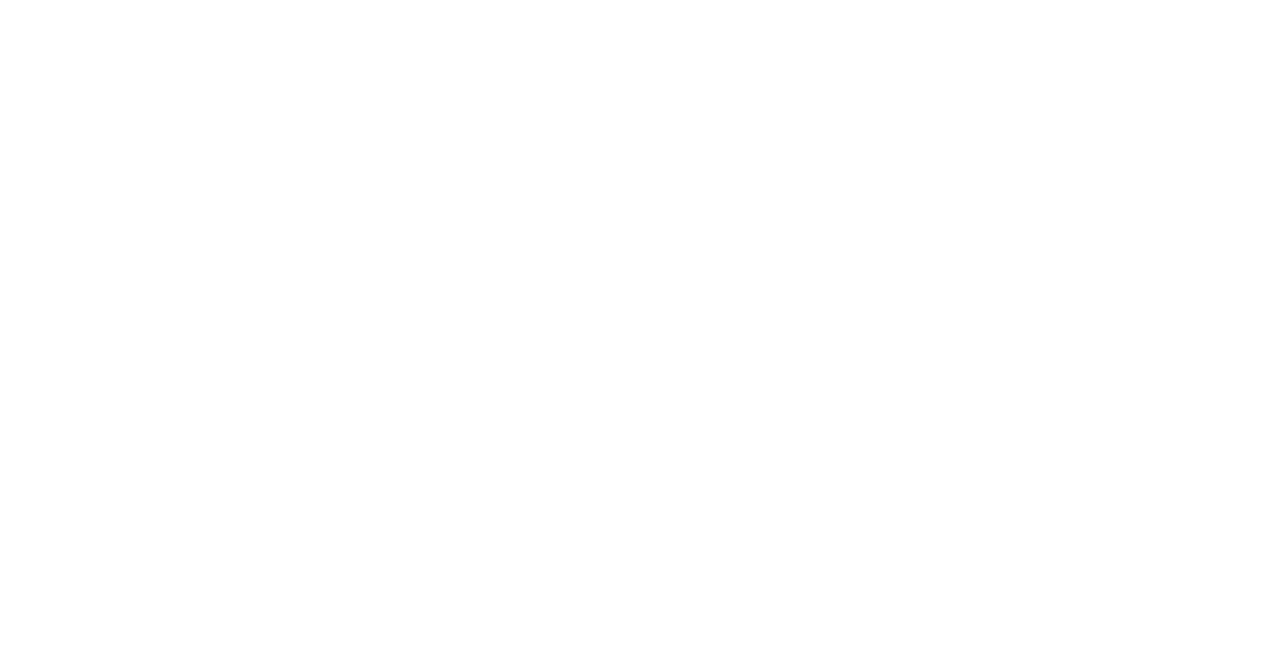
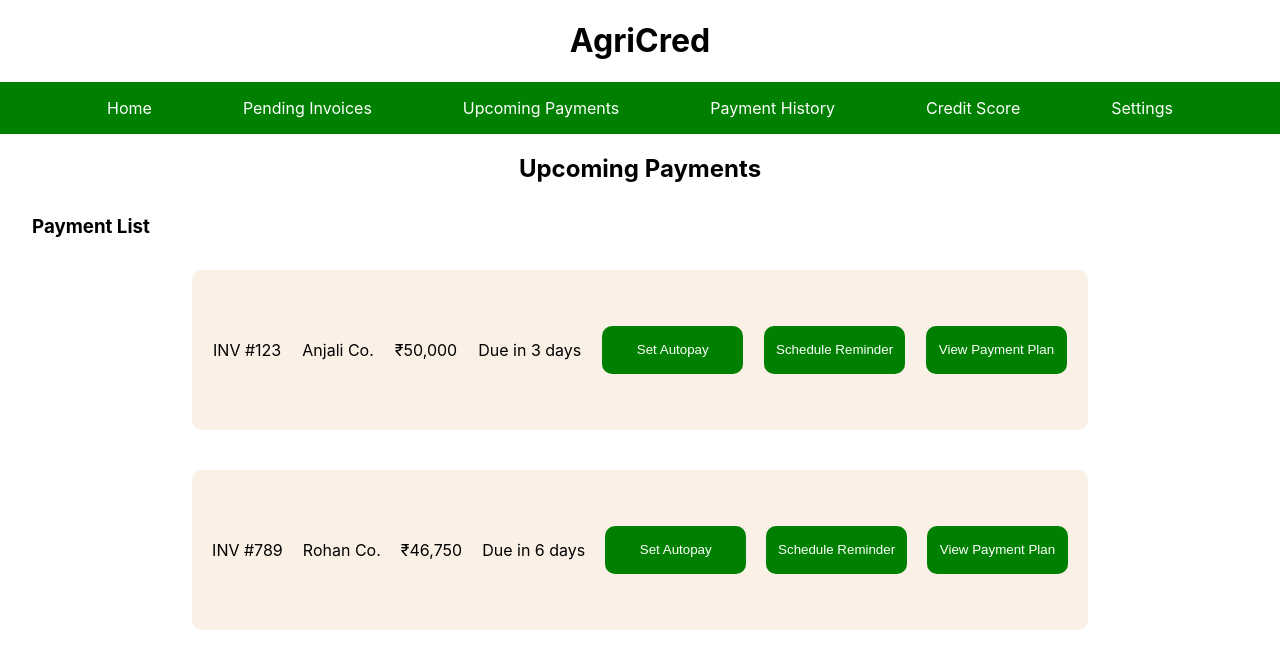
Before and after one commit to IshaMulchandani/business-dashboard-react, a React (Create React App) app: page /payments in a window 1280 px wide. Before the commit this address had no page. Shown: the top 668 px of the page. Built offline with nearby package versions, Linux system fonts and the light colour scheme.

Commit message:
Fourth Commit

```diff
--- a/src/App.js
+++ b/src/App.js
@@ -6,6 +6,8 @@
 import Dashboard from './Dashboard/Dashboard';
 import PendingInvoices from './Dashboard/PendingInvoices';
 import PaymentGateway from './Dashboard/PaymentGateway';
+import Payments from './Dashboard/Payments';
+import PaymentHistory from './Dashboard/PaymentHistory'
 
 function App() {
   return(
@@ -17,6 +19,8 @@
         <Route path='/dashboard' element={<Dashboard/>} />
         <Route path='/pending-invoices' element={<PendingInvoices/>}/>
         <Route path='/payment-gateway' element={<PaymentGateway/>} />
+        <Route path='/payments' element={<Payments/>} ></Route>
+        <Route path='/payment-history' element={<PaymentHistory/>} />
       </Routes>
     </Router>
   )
--- a/src/Dashboard/Dashboard.js
+++ b/src/Dashboard/Dashboard.js
@@ -8,9 +8,10 @@
             <h1 className="mainH2">AgriCred</h1>
             <div className="navBar">
                 <ul>
-                    <li>Home</li>
+                    <Link to={'/dashboard'}><li>Home</li></Link>
                     <Link to={'/pending-invoices'}><li>Pending Invoices</li></Link>
-                    <li>Payments</li>
+                    <Link to={'/payments'}><li>Upcoming Payments</li></Link>
+                    <Link to={'/payment-history'} ><li>Payment History</li></Link>
                     <li>Credit Score</li>
                     <li>Settings</li>
                 </ul>
@@ -33,7 +34,7 @@
                             <p>&#8377;12,00,000</p>
                         </div>
                         <div className="actionSec2">
-                            <button>See Details</button>
+                            <Link to={'/payments'} ><button>See Details</button></Link>
                         </div>
                     </div>
                     <div className="action" id="action3">
--- /dev/null
+++ b/src/Dashboard/PaymentHistory.js
@@ -0,0 +1,21 @@
+import { React } from 'react'
+import './PaymentHistory.css'
+import { Link } from 'react-router-dom'
+
+export default function PaymentHistory(){
+    return(
+        <div className="payHistCont">
+            <h1 className="mainH2">AgriCred</h1>
+            <div className="navBar">
+                <ul>
+                    <Link to={'/dashboard'}><li>Home</li></Link>
+                    <Link to={'/pending-invoices'}><li>Pending Invoices</li></Link>
+                    <Link to={'/payments'}><li>Upcoming Payments</li></Link>
+                    <Link to={'/payment-history'} ><li>Payment History</li></Link>
+                    <li>Credit Score</li>
+                    <li>Settings</li>
+                </ul>
+            </div>
+        </div>
+    )
+}
--- /dev/null
+++ b/src/Dashboard/Payments.css
@@ -0,0 +1,31 @@
+.payment{
+    display: flex;
+    align-items: center;
+    justify-content: space-evenly;
+    height: 20vh;
+    background-color: linen;
+    border-radius: 10px;
+    width: 70%;
+}
+
+.basic-margin{
+    margin: 2rem;
+}
+.upcomPayments{
+    display: flex;
+    align-items: center;
+    justify-content: center;
+    flex-direction: column;
+}
+.payment button{
+    color: white;
+    background-color: green;
+    height: 6vh;
+    width: 11vw;
+    border: none;
+    border-radius: 10px;
+}
+
+.payment button:hover{
+    box-shadow: 0px 4px 6px rgba(0,0,0,0.3);
+}
--- /dev/null
+++ b/src/Dashboard/Payments.js
@@ -0,0 +1,45 @@
+import { React } from 'react'
+import './Payments.css'
+import { Link } from 'react-router-dom'
+
+export default function Payments(){
+    return(
+        <div className="paymentsCont">
+            <h1 className="mainH2">AgriCred</h1>
+            <div className="navBar">
+                <ul>
+                    <Link to={'/dashboard'}><li>Home</li></Link>
+                    <Link to={'/pending-invoices'}><li>Pending Invoices</li></Link>
+                    <Link to={'/payments'}><li>Upcoming Payments</li></Link>
+                    <Link to={'/payment-history'} ><li>Payment History</li></Link>
+                    <li>Credit Score</li>
+                    <li>Settings</li>
+                </ul>
+            </div>
+            <div className="summary">
+                <h2 className="mainH2">Upcoming Payments</h2>
+                <h3 className='basic-margin'>Payment List</h3>
+                <div className="upcomPayments">
+                    <div className="payment" id="payment1">
+                        <p>INV #123</p>
+                        <p>Anjali Co.</p>
+                        <p>&#8377;50,000</p>
+                        <p>Due in 3 days</p>
+                        <button>Set Autopay</button>
+                        <button>Schedule Reminder</button>
+                        <button>View Payment Plan</button>
+                    </div><br /><br />
+                    <div className="payment" id="payment2">
+                        <p>INV #789</p>
+                        <p>Rohan Co.</p>
+                        <p>&#8377;46,750</p>
+                        <p>Due in 6 days</p>
+                        <button>Set Autopay</button>
+                        <button>Schedule Reminder</button>
+                        <button>View Payment Plan</button>
+                    </div>
+                </div>
+            </div>
+        </div>
+    )
+}
--- a/src/Dashboard/PendingInvoices.js
+++ b/src/Dashboard/PendingInvoices.js
@@ -10,7 +10,8 @@
                 <ul>
                     <Link to={'/dashboard'}><li>Home</li></Link>
                     <Link to={'/pending-invoices'}><li>Pending Invoices</li></Link>
-                    <li>Payments</li>
+                    <Link to={'/payments'}><li>Upcoming Payments</li></Link>
+                    <Link to={'/payment-history'} ><li>Payment History</li></Link>
                     <li>Credit Score</li>
                     <li>Settings</li>
                 </ul>
```
Also changed, not shown: src/Dashboard/PaymentHistory.css (added).
